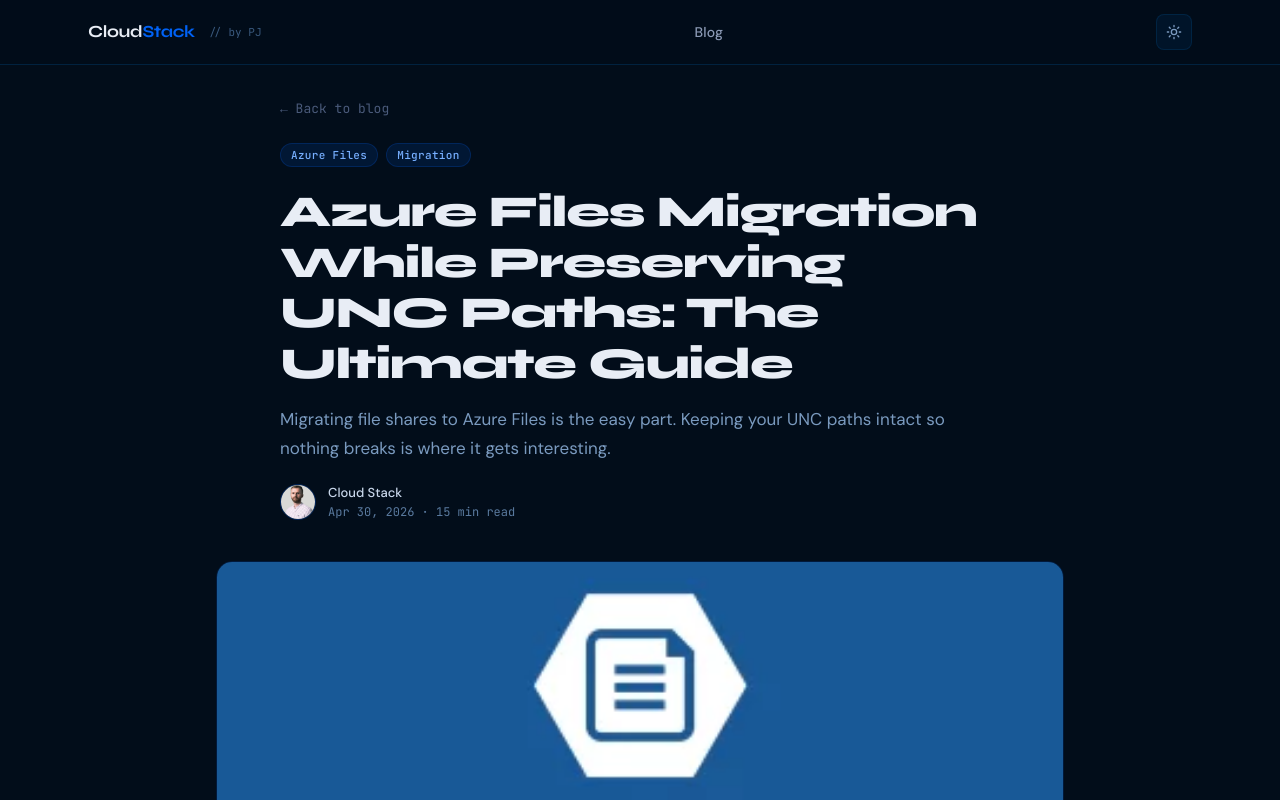
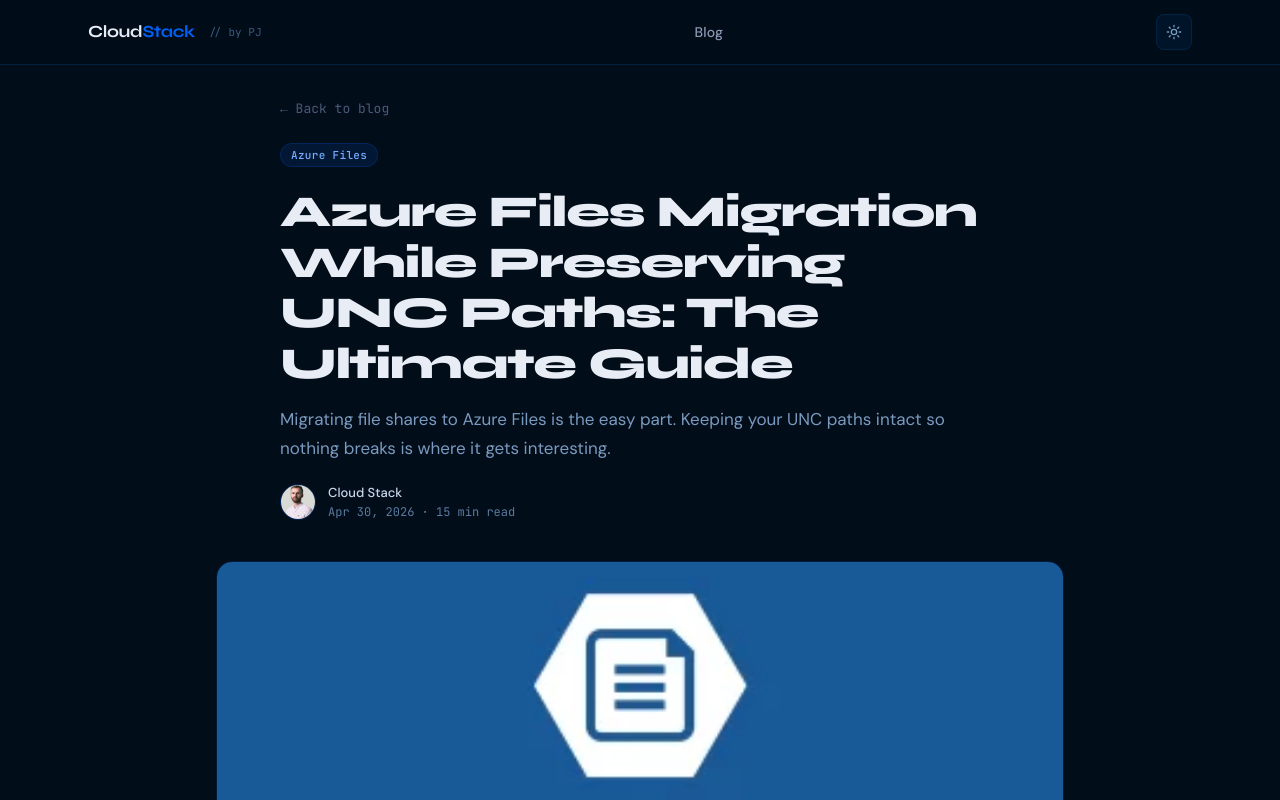
Before and after one commit to PJ-Neill/cloudstack, a Next.js app: page /blog/azure-files-migration in a window 1280 px wide. Shown: the top 800 px of the page. Built offline with nearby package versions, Linux system fonts and the light colour scheme.

Commit message:
Display quorum disk screenshots full width

```diff
--- a/src/data/content.ts
+++ b/src/data/content.ts
@@ -27,7 +27,7 @@
     excerpt: 'Migrating file shares to Azure Files is the easy part. Keeping your UNC paths intact so nothing breaks is where it gets interesting.',
     date: 'Apr 30, 2026',
     readTime: '15 min read',
-    tags: ['Azure Files', 'Migration'],
+    tags: ['Azure Files'],
     image: '/azure-files-cover.webp',
   },
   {
--- a/src/data/posts/azure-files-migration.tsx
+++ b/src/data/posts/azure-files-migration.tsx
@@ -62,11 +62,9 @@
       <p style={p}>You&apos;ll need two VMs with no data disks to start. Create the first shared managed disk — the cluster quorum disk — with these parameters:</p>
       <p style={p}>Same region as your VMs. <code style={code}>CreateOption</code> as Empty. <code style={code}>MaxSharesCount</code> as 2. <code style={code}>DiskSizeGB</code> as 8GB. You only need it for quorum.</p>
 
-      <ScreenshotGrid>
-        <Screenshot src={IMG + 'image1.png'} alt="Creating the quorum shared managed disk in Azure" caption="Creating the quorum shared managed disk" onZoom={zoom} />
-        <Screenshot src={IMG + 'image2.png'} alt="Attaching the quorum disk to the first VM" caption="Attaching the quorum disk to both VMs" onZoom={zoom} />
-        <Screenshot src={IMG + 'image3.png'} alt="Quorum disk attached to the second VM" caption="Quorum disk attached to both VMs" onZoom={zoom} />
-      </ScreenshotGrid>
+      <Screenshot src={IMG + 'image1.png'} alt="Creating the quorum shared managed disk in Azure" caption="Creating the quorum shared managed disk" onZoom={zoom} />
+      <Screenshot src={IMG + 'image2.png'} alt="Attaching the quorum disk to the first VM" caption="Attaching the quorum disk to both VMs" onZoom={zoom} />
+      <Screenshot src={IMG + 'image3.png'} alt="Quorum disk attached to the second VM" caption="Quorum disk attached to both VMs" onZoom={zoom} />
 
       <p style={p}>On both servers, open Disk Management, initialise the disk (GPT), partition, format, and assign drive letter <strong>Q</strong> for Quorum. The cluster will handle disk ownership once it&apos;s set up.</p>
       <Screenshot src={IMG + 'image4.png'} alt="Disk Management initialising and formatting the quorum disk" caption="Initialising and formatting the quorum disk. Assign drive letter Q on both servers." onZoom={zoom} />
```
